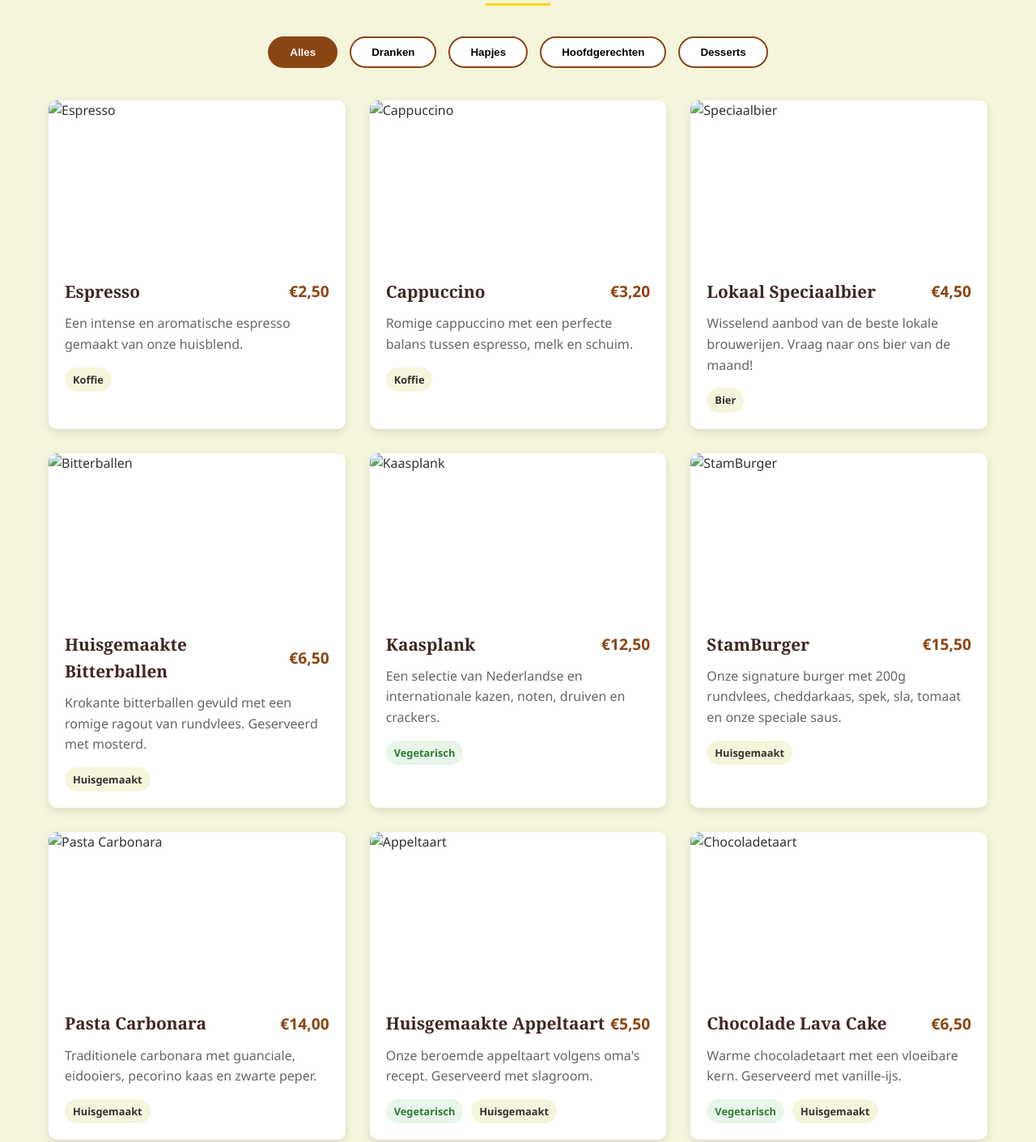
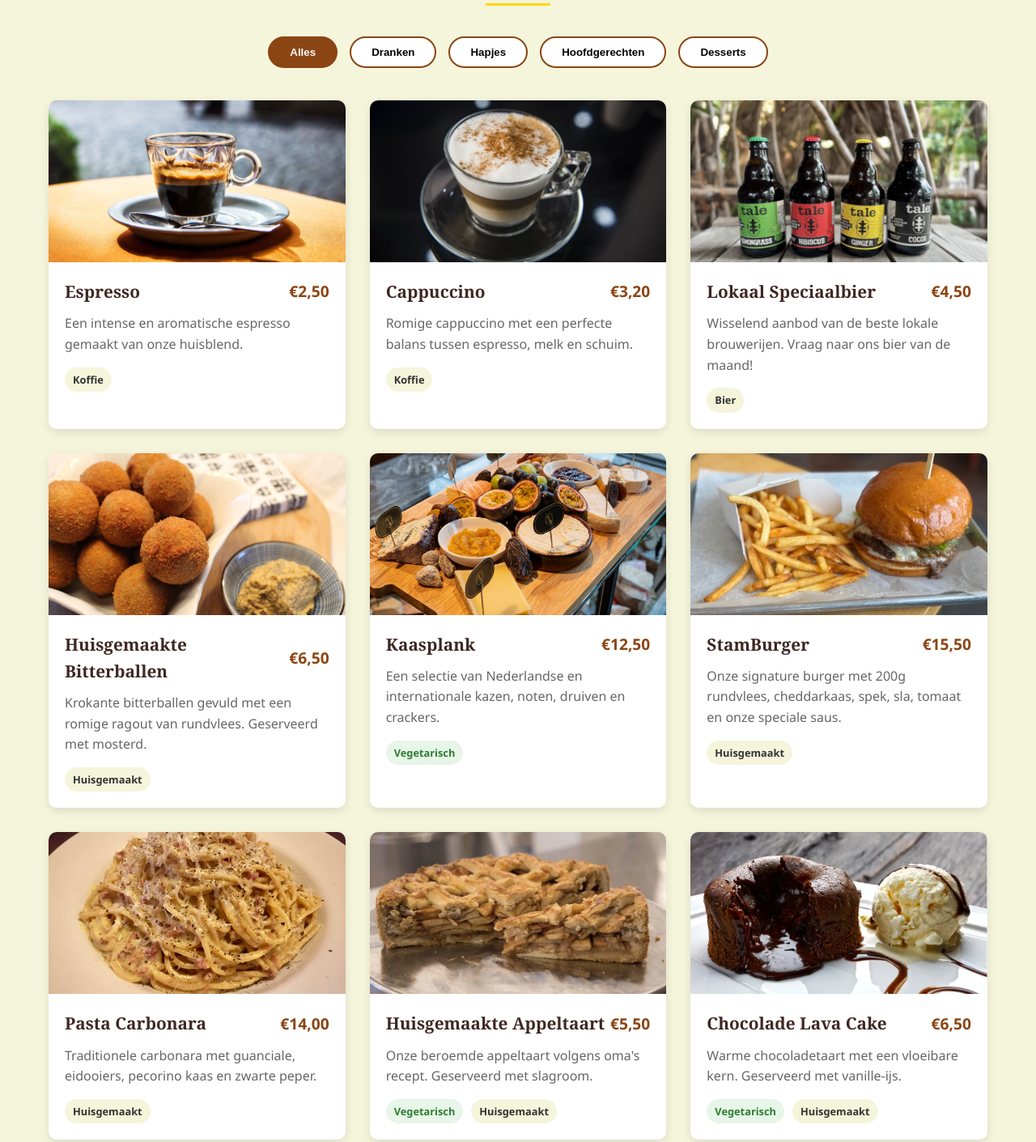
Before and after one commit to BigEnBetsy/StamCafe, a plain HTML site: page index.html in a window 1280 px wide. Shown: the part 1971-3382 px from the top of the page at 81% size. Drawn offline with Linux system fonts and the light colour scheme.

Commit message:
Add files via upload

```diff
--- a/index.html
+++ b/index.html
@@ -950,7 +950,7 @@
                 <!-- Dranken -->
                 <div class="menu-item" data-category="dranken">
                     <div class="menu-item-img">
-                        <img src="/Foto/Espresso.jpg" alt="Espresso">
+                        <img src="Espresso.jpg" alt="Espresso">
                     </div>
                     <div class="menu-item-content">
                         <div class="menu-item-header">
@@ -965,7 +965,7 @@
                 </div>
                 <div class="menu-item" data-category="dranken">
                     <div class="menu-item-img">
-                        <img src="/Foto/Cappuccino.jpg" alt="Cappuccino">
+                        <img src="Cappuccino.jpg" alt="Cappuccino">
                     </div>
                     <div class="menu-item-content">
                         <div class="menu-item-header">
@@ -980,7 +980,7 @@
                 </div>
                 <div class="menu-item" data-category="dranken">
                     <div class="menu-item-img">
-                        <img src="/Foto/lokaalbier.png" alt="Speciaalbier">
+                        <img src="lokaalbier.png" alt="Speciaalbier">
                     </div>
                     <div class="menu-item-content">
                         <div class="menu-item-header">
@@ -997,7 +997,7 @@
                 <!-- Hapjes -->
                 <div class="menu-item" data-category="hapjes">
                     <div class="menu-item-img">
-                        <img src="/Foto/bitterballen.webp" alt="Bitterballen">
+                        <img src="bitterballen.webp" alt="Bitterballen">
                     </div>
                     <div class="menu-item-content">
                         <div class="menu-item-header">
@@ -1012,7 +1012,7 @@
                 </div>
                 <div class="menu-item" data-category="hapjes">
                     <div class="menu-item-img">
-                        <img src="/Foto/kaasplank.jpg" alt="Kaasplank">
+                        <img src="kaasplank.jpg" alt="Kaasplank">
                     </div>
                     <div class="menu-item-content">
                         <div class="menu-item-header">
@@ -1029,7 +1029,7 @@
                 <!-- Hoofdgerechten -->
                 <div class="menu-item" data-category="hoofdgerechten">
                     <div class="menu-item-img">
-                        <img src="/Foto/burger.jpg" alt="StamBurger">
+                        <img src="burger.jpg" alt="StamBurger">
                     </div>
                     <div class="menu-item-content">
                         <div class="menu-item-header">
@@ -1044,7 +1044,7 @@
                 </div>
                 <div class="menu-item" data-category="hoofdgerechten">
                     <div class="menu-item-img">
-                        <img src="/Foto/pasta carbonara.webp" alt="Pasta Carbonara">
+                        <img src="pasta carbonara.webp" alt="Pasta Carbonara">
                     </div>
                     <div class="menu-item-content">
                         <div class="menu-item-header">
@@ -1061,7 +1061,7 @@
                 <!-- Desserts -->
                 <div class="menu-item" data-category="desserts">
                     <div class="menu-item-img">
-                        <img src="/Foto/appeltaart.webp" alt="Appeltaart">
+                        <img src="appeltaart.webp" alt="Appeltaart">
                     </div>
                     <div class="menu-item-content">
                         <div class="menu-item-header">
@@ -1077,7 +1077,7 @@
                 </div>
                 <div class="menu-item" data-category="desserts">
                     <div class="menu-item-img">
-                        <img src="/Foto/lavacake.webp" alt="Chocoladetaart">
+                        <img src="lavacake.webp" alt="Chocoladetaart">
                     </div>
                     <div class="menu-item-content">
                         <div class="menu-item-header">
```
